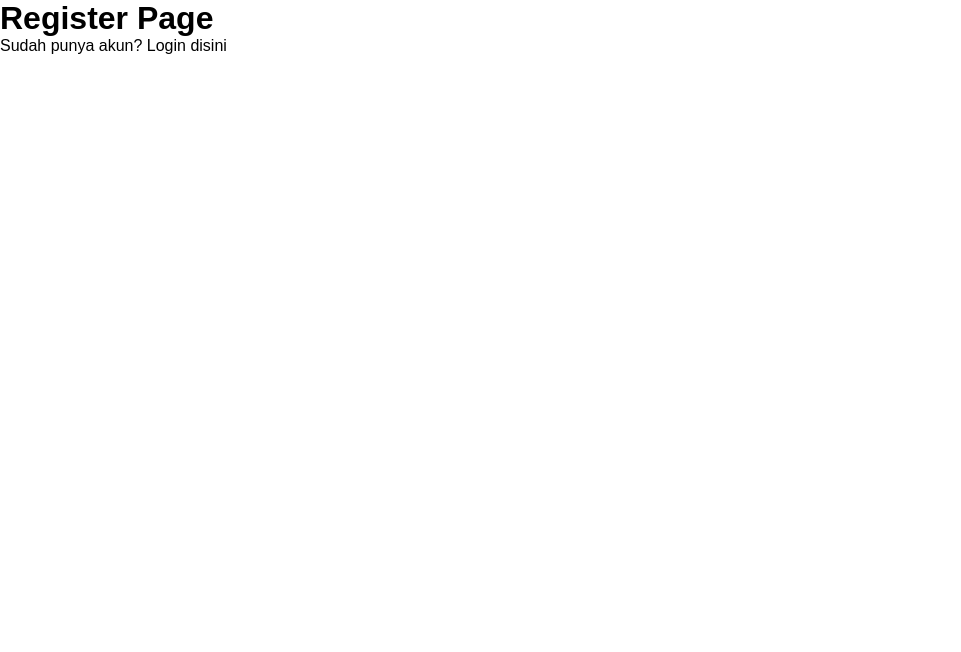
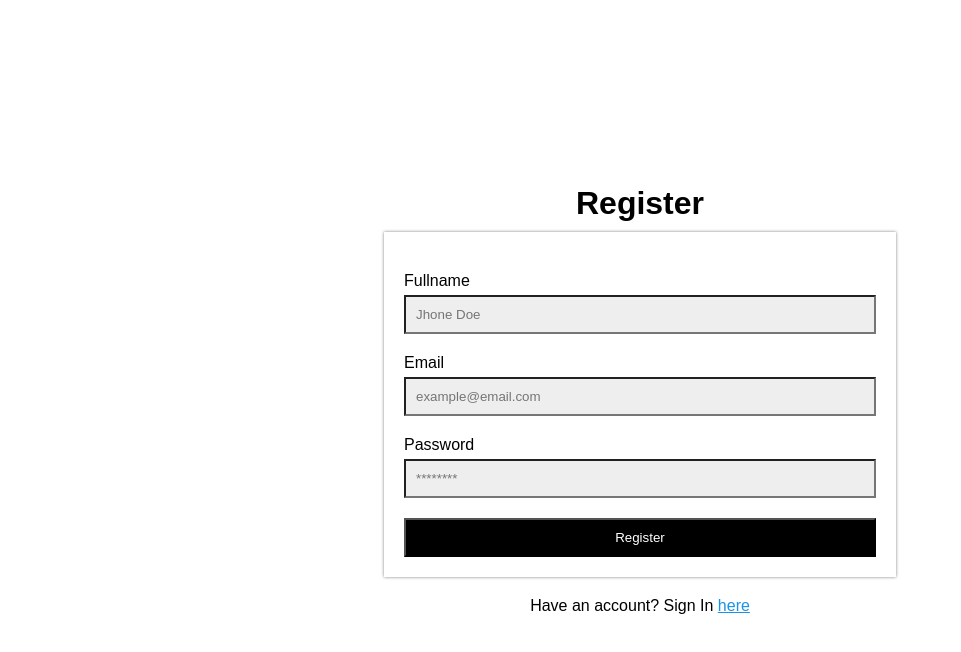
Before and after one commit to ibnucholdun/learn-NextJs-pages-router, a Next.js app: page /auth/register in a window 1280 px wide. Shown: the top 652 px of the page, without its empty margins (0-961 px from the left). Built offline with nearby package versions, Linux system fonts and the light colour scheme.

Commit message:
Auth Register with connect database (firebase)

```diff
--- a/package.json
+++ b/package.json
@@ -12,6 +12,7 @@
     "@types/node": "20.5.9",
     "@types/react": "18.2.21",
     "@types/react-dom": "18.2.7",
+    "bcrypt": "^5.1.1",
     "eslint": "8.48.0",
     "eslint-config-next": "13.4.19",
     "firebase": "^10.3.1",
@@ -23,6 +24,7 @@
     "typescript": "5.2.2"
   },
   "devDependencies": {
+    "@types/bcrypt": "^5.0.0",
     "sass": "^1.66.1"
   }
 }
--- /dev/null
+++ b/src/pages/api/register.ts
@@ -0,0 +1,28 @@
+// Next.js API route support: https://nextjs.org/docs/api-routes/introduction
+import { signUp } from "@/utils/db/service";
+import type { NextApiRequest, NextApiResponse } from "next";
+
+type Data = {
+  status: boolean;
+  message: string;
+};
+
+export default async function handler(
+  req: NextApiRequest,
+  res: NextApiResponse<Data>
+) {
+  if (req.method === "POST") {
+    await signUp(
+      req.body,
+      ({ status, message }: { status: boolean; message: string }) => {
+        if (status) {
+          res.status(200).json({ status, message });
+        } else {
+          res.status(400).json({ status, message });
+        }
+      }
+    );
+  } else {
+    res.status(405).json({ status: false, message: "Method not allowed" });
+  }
+}
--- a/src/utils/db/service.ts
+++ b/src/utils/db/service.ts
@@ -1,11 +1,15 @@
 import {
+  addDoc,
   collection,
   doc,
   getDoc,
   getDocs,
   getFirestore,
+  query,
+  where,
 } from "firebase/firestore";
 import app from "./firebase";
+import bcrypt from "bcrypt";
 
 const firestore = getFirestore(app);
 
@@ -25,3 +29,38 @@ export const retrieveDataById = async (collectionName: string, id: string) => {
   const data = snapshot.data();
   return data;
 };
+
+export const signUp = async (
+  userData: {
+    email: string;
+    password: string;
+    fullname: string;
+    role?: string;
+  },
+  callback: Function
+) => {
+  const q = query(
+    collection(firestore, "users"),
+    where("email", "==", userData.email) // mengecek email yang mau didaftarkan sudah terdaftar atau belum
+  );
+
+  const snapshot = await getDocs(q);
+  const data = snapshot.docs.map((doc) => ({
+    id: doc.id,
+    ...doc.data(),
+  }));
+
+  if (data.length > 0) {
+    callback({ status: false, message: "Email already exists" });
+  } else {
+    userData.password = await bcrypt.hash(userData.password, 10);
+    userData.role = "member";
+    await addDoc(collection(firestore, "users"), userData)
+      .then(() => {
+        callback({ status: true, message: "Register Success" });
+      })
+      .catch((error: any) => {
+        callback({ status: false, message: error });
+      });
+  }
+};
--- a/src/views/Auth/Register/Register.module.scss
+++ b/src/views/Auth/Register/Register.module.scss
@@ -0,0 +1,45 @@
+.register {
+  display: flex;
+  justify-content: center;
+  align-items: center;
+  flex-direction: column;
+  height: 100vh;
+  width: 100vw;
+  &__error {
+    color: red;
+    margin-bottom: 10px;
+  }
+  &__title {
+    font-size: 32px;
+    margin-bottom: 10px;
+  }
+  &__form {
+    width: 40%;
+    box-shadow: 0 0 3px rgba($color: #000000, $alpha: 0.5);
+    padding: 20px;
+    margin-bottom: 20px;
+    &__item {
+      display: flex;
+      flex-direction: column;
+      margin: 20px 0;
+      &__input {
+        padding: 10px;
+        background-color: #eee;
+        margin-top: 5px;
+      }
+      &__button {
+        background-color: black;
+        color: white;
+        width: 100%;
+        padding: 10px;
+        cursor: pointer;
+      }
+    }
+  }
+  &__link {
+    a {
+      color: #1b92e7;
+      text-decoration: underline;
+    }
+  }
+}
--- a/src/views/Auth/Register/index.tsx
+++ b/src/views/Auth/Register/index.tsx
@@ -1,14 +1,104 @@
+import styles from "./Register.module.scss";
+import { useState } from "react";
+import { useRouter } from "next/router";
 import Link from "next/link";
-import React from "react";
 
 type Props = {};
 
 const RegisterView = (props: Props) => {
+  const [isLoading, setIsLoading] = useState(false);
+  const [error, setError] = useState("");
+  const { push } = useRouter();
+
+  const handleRegister = async (event: any) => {
+    event.preventDefault();
+    setError("");
+    setIsLoading(true);
+    const data = {
+      fullname: event.target.fullname.value,
+      email: event.target.email.value,
+      password: event.target.password.value,
+    };
+
+    const result = await fetch("/api/register", {
+      method: "POST",
+      headers: {
+        "Content-Type": "application/json",
+      },
+      body: JSON.stringify(data),
+    });
+
+    if (result.status === 200) {
+      event.target.reset();
+      setIsLoading(false);
+      push("/auth/login");
+    } else {
+      setIsLoading(false);
+      setError(result.status === 400 ? "Email already exists" : "");
+    }
+  };
   return (
-    <div>
-      <h1>Register Page</h1>
-      <p>
-        Sudah punya akun? Login <Link href={"/auth/login"}>disini</Link>
+    <div className={styles.register}>
+      <h1 className={styles.register__title}>Register</h1>
+      {error && <div className={styles.register__error}>{error}</div>}
+      <div className={styles.register__form}>
+        <form onSubmit={handleRegister}>
+          <div className={styles.register__form__item}>
+            <label
+              htmlFor="fullname"
+              className={styles.register__form__item__label}
+            >
+              Fullname
+            </label>
+            <input
+              type="text"
+              id="fullname"
+              name="fullname"
+              placeholder="Jhone Doe"
+              className={styles.register__form__item__input}
+            />
+          </div>
+          <div className={styles.register__form__item}>
+            <label
+              htmlFor="email"
+              className={styles.register__form__item__label}
+            >
+              Email
+            </label>
+            <input
+              type="email"
+              id="email"
+              name="email"
+              placeholder="example@email.com"
+              className={styles.register__form__item__input}
+            />
+          </div>
+          <div className={styles.register__form__item}>
+            <label
+              htmlFor="password"
+              className={styles.register__form__item__label}
+            >
+              Password
+            </label>
+            <input
+              type="password"
+              id="password"
+              name="password"
+              placeholder="********"
+              className={styles.register__form__item__input}
+            />
+          </div>
+          <button
+            type="submit"
+            className={styles.register__form__item__button}
+            disabled={isLoading}
+          >
+            {isLoading ? "Loading..." : "Register"}
+          </button>
+        </form>
+      </div>
+      <p className={styles.register__link}>
+        Have an account? Sign In <Link href={"/auth/login"}>here</Link>
       </p>
     </div>
   );
```
Also changed, not shown: 1 other file (tests, documents, lock files or other folders).
